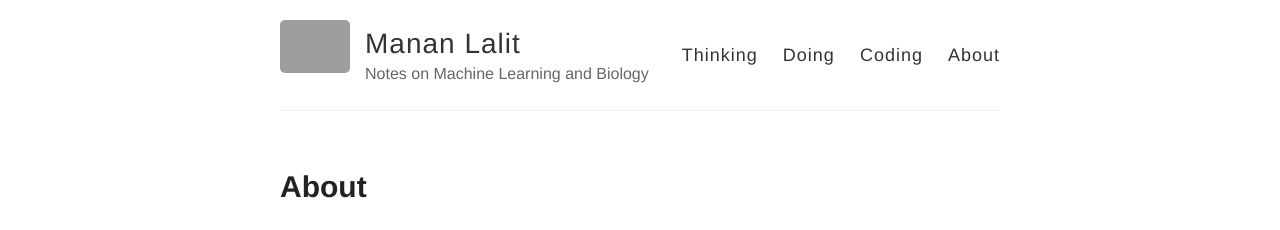
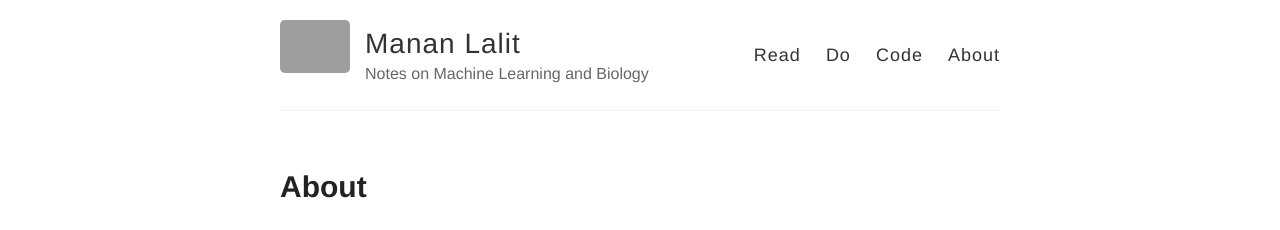
Before and after one commit to MLbyML/Addons, a Jekyll site: the page built from about.md, in a window 1280 px wide. Shown: the top 230 px of the page. Built offline with Jekyll 4.4.1, drawn with Linux system fonts in a browser that asks for light colours; grey boxes are pictures that could not be loaded.

Commit message:
update layout

```diff
--- a/_layouts/default.html
+++ b/_layouts/default.html
@@ -27,9 +27,9 @@
           </div>
 
           <nav>
-            <a href="{{ site.baseurl }}/../">Thinking</a>
-            <a href="{{ site.baseurl}}/../minuteskeeper">Doing</a>
-	    <a href="{{ site.baseurl }}/">Coding</a>
+            <a href="{{ site.baseurl }}/../">Read</a>
+            <a href="{{ site.baseurl}}/../do">Do</a>
+	    <a href="{{ site.baseurl }}/">Code</a>
             <a href="{{ site.baseurl }}/../about">About</a>
           </nav>
         </header>
```
